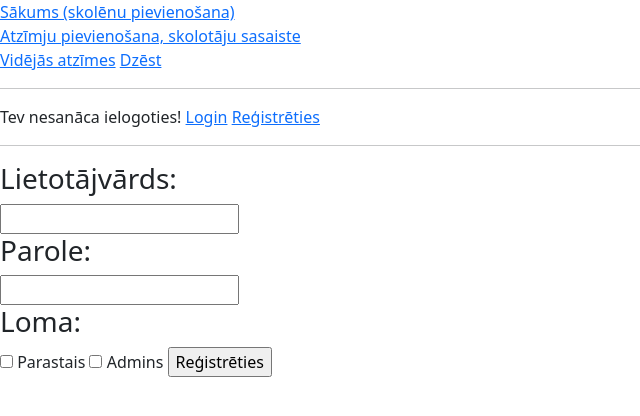
After one commit to martabritala/db_tests_24_25, a Flask app: page /register in a window 1280 px wide. The commit adds this page. Shown: the top 416 px of the page, without its empty margins (0-640 px from the left). Run offline with Flask 3, Linux system fonts and the light colour scheme.

Commit message:
lietotaji un paroles???

```diff
--- a/main.py
+++ b/main.py
@@ -4,7 +4,7 @@ from dati import iegut_skolotajus, pievienot_skolenu, pievienot_prieksmetu, piev
 from dati import pievienot_atzimi, iegut_atzimes, pievienot_skolotaju_prieksmetam, iegut_skolotaju_prieksmetus
 from dati import iegut_videjas_atzimes, dzest_skolenu
 # Lietotājiem un parolēm:
-from dati import parbaudit_lietotaju
+from dati import parbaudit_lietotaju, pievienot_lietotaju
 from dotenv import load_dotenv
 import os
 from cryptography.fernet import Fernet
@@ -13,11 +13,17 @@ from flask import session
 load_dotenv()
 
 app = Flask(__name__)
-app.secret_key = os.getenv["ATSLEGA"]
+app.secret_key = os.getenv("ATSLEGA")
 
 
 @app.route("/", methods=["POST","GET"])
 def index():
+    if 'loma' not in session:
+        session['loma'] = 0
+    if 'lietotajvards' not in session:
+        session['lietotajvards'] = ''
+    loma = session['loma']
+    lietotajvards = session['lietotajvards']
     skoleni_no_db = iegut_skolenus()
     # print(skoleni_no_db)
     skolotaji_no_db = iegut_skolotajus()
@@ -41,7 +47,7 @@ def index():
         return render_template("index.html", aizsutitais = dati, skoleni = skoleni_no_db, skolotaji = skolotaji_no_db, prieksmeti = prieksmeti_no_db)
 
     # Get metode
-    return render_template("index.html", skoleni = skoleni_no_db,  skolotaji = skolotaji_no_db, prieksmeti = prieksmeti_no_db)
+    return render_template("index.html", loma = loma, lietotajvards = lietotajvards, skoleni = skoleni_no_db,  skolotaji = skolotaji_no_db, prieksmeti = prieksmeti_no_db)
 
 @app.route("/pievienot")
 def pievienot():
@@ -90,10 +96,33 @@ def dzest_skolenu_lapa():
 @app.route("/login",  methods=["POST", "GET"])
 def login():
     if request.method == "POST":
-        loma = parbaudit_lietotaju(request.form['lietotajvards'], request.form['parole'])
-        print(loma)
+        try:
+            loma = parbaudit_lietotaju(request.form['lietotajvards'], request.form['parole'])
+            session['loma'] = loma[0]
+            session['lietotajvards'] = loma[1]
+        except:
+            session['loma'] = -1
         return redirect("/")
     return render_template("login.html")
+
+@app.route("/register",  methods=["POST", "GET"])
+def register():
+    if request.method == "POST":
+        # try:
+            key = os.getenv('KEY')
+            print(key)
+            cipher_suite = Fernet(key)
+            pievienot_lietotaju(request.form['lietotajvards'], cipher_suite.encrypt(request.form['parole']), request.form['loma'])
+        # except:
+        #     print("lietotājs jau eksistē? Vai arī cita problēma")
+            return redirect("/")
+    return render_template("register.html")
+
+@app.route("/logout")
+def logout():
+    session['loma'] = 0
+    session['lietotajvards'] = ''
+    return redirect("/")
 
 
 
--- a/templates/index.html
+++ b/templates/index.html
@@ -11,7 +11,20 @@
 <a href="/pievienot">Atzīmju pievienošana, skolotāju sasaiste</a><br>
 <a href="/atzimes">Vidējās atzīmes</a>
 <a href="/dzest">Dzēst</a>
+<hr>
+{% if loma == 0%}
 <a href="/login">Login</a>
+<a href="/register">Reģistrēties</a>
+{% elif loma == 1%}
+<p> Sveiks, parastais lietotāj {{lietotajvards}}, vai vēlies izlogoties? <a href="/logout">iziet!</a></p>
+{% elif loma == 2%}
+<p>Sveiks, admin {{lietotajvards}}! Vai vēlies izlogoties? <a href="/logout">Iziet!</a></p>
+{% else %}
+Tev nesanāca ielogoties!
+<a href="/login">Login</a>
+<a href="/register">Reģistrēties</a>
+
+{% endif%}
 <hr>
 {% block saturs%}
         <h1>Sveiki!</h1>
--- /dev/null
+++ b/templates/register.html
@@ -0,0 +1,20 @@
+{% extends 'index.html'%}
+
+{% block saturs %}
+
+<form method="post">
+    <h3>Lietotājvārds:</h3>
+    <input name="lietotajvards" type="text">
+    <h3>Parole:</h3>
+    <input name="parole" type="password">
+    <h3>Loma:</h3>
+    <input name="loma" type="checkbox" value="1">
+    <label for="1">Parastais</label>
+    <input name="loma" type="checkbox" value="2">
+    <label for="2">Admins</label>
+    <input type="submit" value="Reģistrēties">
+</form>
+
+
+
+{%endblock%}
```
